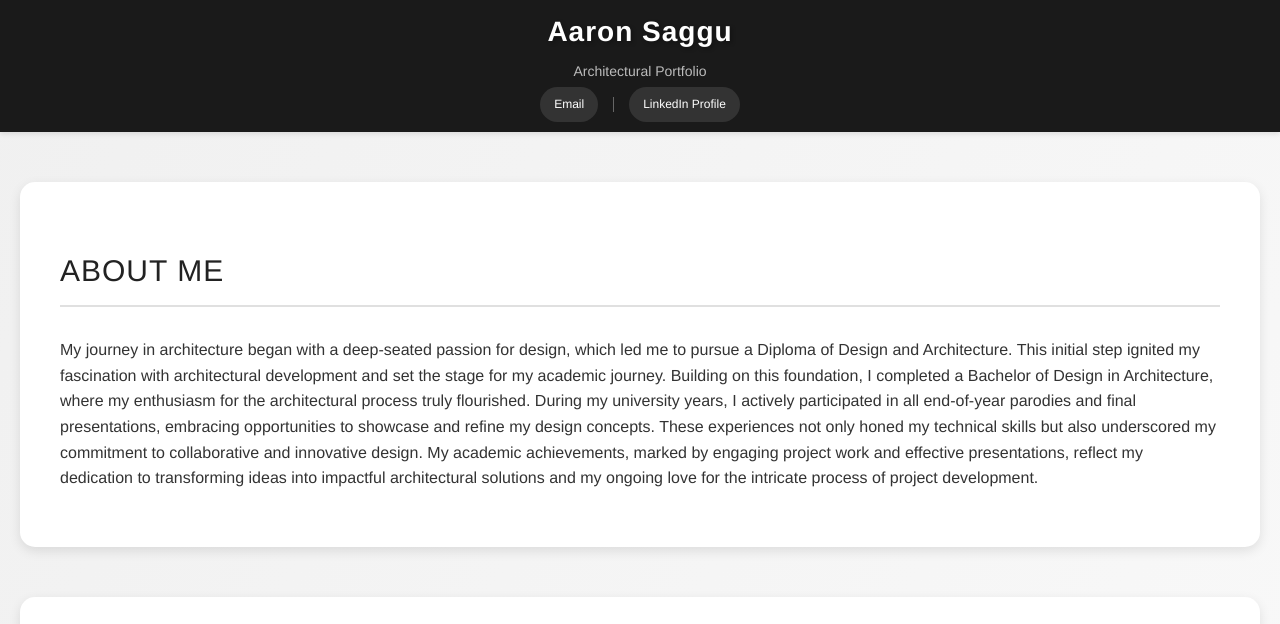
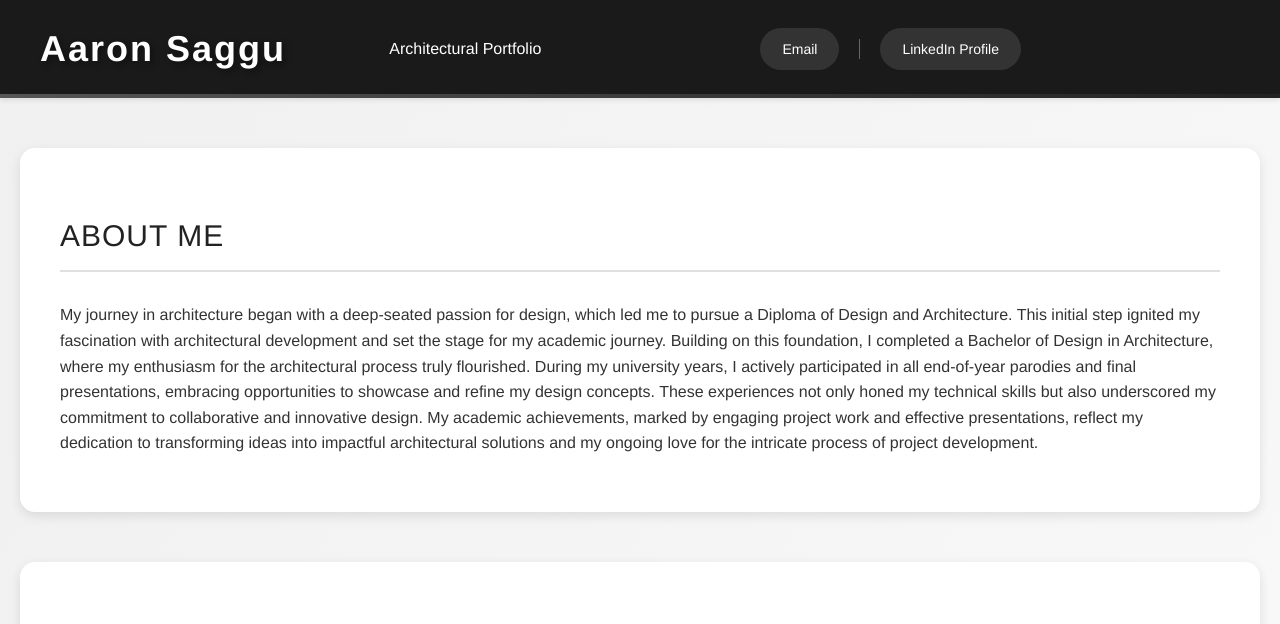
Before and after one commit to naomijgrace/carrot-portfolio, a plain HTML site: page index.html in a window 1280 px wide. Shown: the top 624 px of the page. Drawn offline with Linux system fonts and the light colour scheme.

Commit message:
Update index.html

```diff
--- a/index.html
+++ b/index.html
@@ -19,57 +19,62 @@
         header {
             background-color: #1a1a1a;
             color: white;
-            padding: 10px 20px; /* Condensed header */
-            text-align: center;
+            padding: 20px 40px; /* Slightly increased padding for a more balanced header */
+            display: flex;
+            justify-content: space-between;
+            align-items: center;
             box-shadow: 0 2px 5px rgba(0, 0, 0, 0.1);
-            display: flex;
-            flex-direction: column;
-            justify-content: center;
-            align-items: center;
-            gap: 5px;
-            opacity: 0;
-            transform: translateY(-50px);
-            transition: opacity 0.8s ease, transform 0.8s ease;
+            position: relative;
         }
-        header.loaded {
-            opacity: 1;
-            transform: translateY(0);
+
+        header::before {
+            content: "";
+            position: absolute;
+            bottom: 0;
+            left: 0;
+            width: 100%;
+            height: 4px;
+            background: linear-gradient(to right, #555, #222); /* Architectural element - gradient line */
         }
+
         header h1 {
-            font-size: 28px;
+            font-size: 36px; /* Larger font size for the name */
             margin: 0;
-            letter-spacing: 1px;
-            text-shadow: 2px 2px 4px rgba(0, 0, 0, 0.3);
-            transition: color 0.3s ease;
+            letter-spacing: 2px;
+            text-shadow: 3px 3px 6px rgba(0, 0, 0, 0.4);
+            flex: 1;
+            text-align: left; /* Align name to the left */
         }
-        header p {
+
+        header .contact-info {
             font-size: 14px;
-            margin: 0;
-            font-weight: 300;
-            color: #bbb;
-            transition: color 0.3s ease;
-        }
-        header .contact-info {
-            font-size: 12px;
             display: flex;
             justify-content: center;
             align-items: center;
-            gap: 15px; /* Adjusted gap for more compact spacing */
-            flex-direction: row;
+            gap: 20px; /* Increased gap for a balanced middle section */
+            flex: 2;
         }
+
         header .contact-info a {
             color: white;
             text-decoration: none;
-            padding: 6px 12px;
-            border-radius: 20px;
+            padding: 8px 20px;
+            border-radius: 30px;
             background-color: #333;
             transition: background-color 0.3s ease, transform 0.3s ease;
             display: inline-block;
             border: 2px solid transparent;
         }
+
+        header .contact-info a:hover {
+            background-color: #555;
+            transform: scale(1.1);
+            border: 2px solid #777;
+        }
+
         header .separator {
-            width: 1px; /* Slimmed down the separator */
-            height: 15px;
+            width: 1px;
+            height: 20px;
             background-color: #666;
         }
         section {
```
